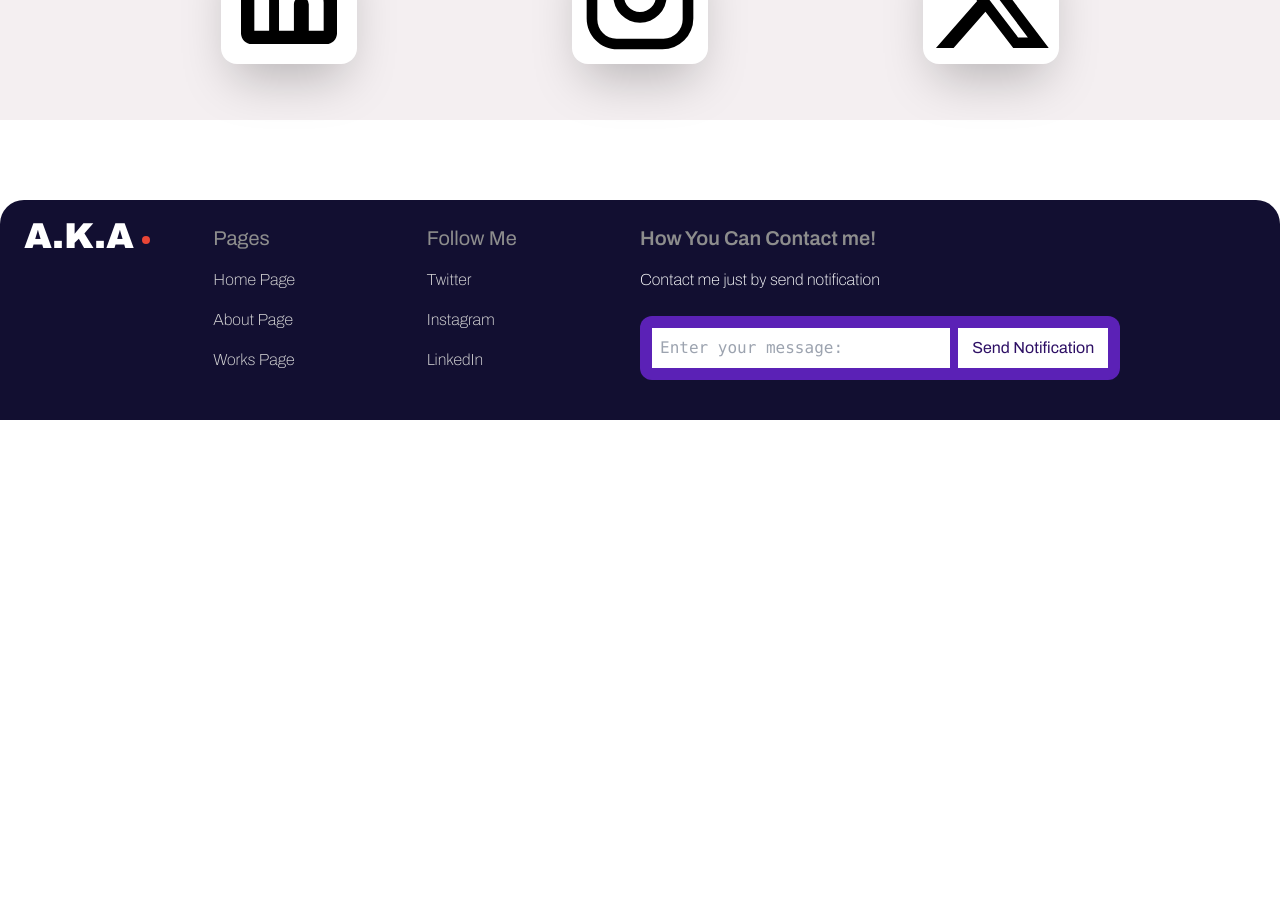
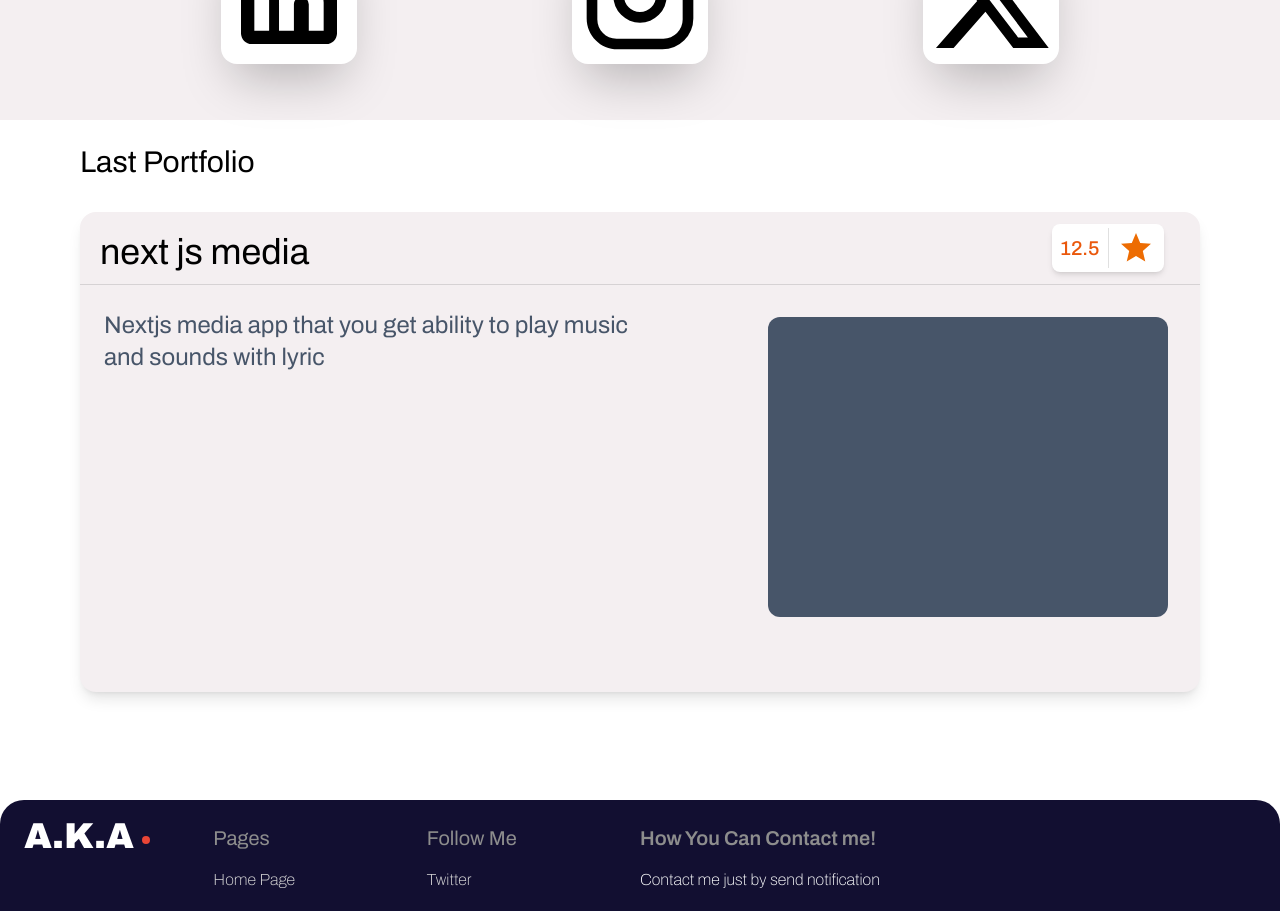
Before and after one commit to AlirezaAkbarpour/Portfolio, a Next.js app: page /portfolio in a window 1280 px wide. Shown: the part 600-1511 px from the top of the page. Before the commit the page ends 1020 px from the top, so only its background shows below. Built offline with nearby package versions, Linux system fonts and the light colour scheme.

Commit message:
fix fetch api

```diff
--- a/app/api/portfolio/route.ts
+++ b/app/api/portfolio/route.ts
@@ -1,7 +1,7 @@
-import { Portfolios } from "@/types/portfolios";
+import { Portfolio } from "@/types/portfolios";
 import type { NextRequest } from "next/server";
 
-const portfolio : Portfolios =
+const portfolio : Portfolio =
     {
         id:2525,
         name:'next js media',
@@ -16,7 +16,7 @@ const portfolio : Portfolios =
 
 export async function GET(request:NextRequest) {
     if(request.method==="GET"){
-        return Response.json({portfolio},{
+        return Response.json(portfolio,{
             status:200,
         })
     }
--- a/app/portfolio/page.tsx
+++ b/app/portfolio/page.tsx
@@ -2,13 +2,16 @@
 import Github_Ban from '@/components/banners/github'
 import LinerStar from '@/components/svgs/linerStar'
 import { useGSAP } from '@gsap/react'
-import { Instagram, LinkedIn, X } from '@mui/icons-material'
+import { DynamicFeedTwoTone, Instagram, LinkedIn, X } from '@mui/icons-material'
 import gsap from 'gsap'
 import {useRef } from 'react'
 import Link from 'next/link'
 import { CSSTransition } from 'react-transition-group'
-import LastPortfolio from '@/components/portfolio/last-item'
-import ListPortfolioComponent from '@/components/portfolio/list-portfolios'
+import dynamic from 'next/dynamic'
+
+const ListPortfolio = dynamic(()=> import('@/components/portfolio/list-portfolios'))
+const LastPortfolio = dynamic(()=> import('@/components/portfolio/last-item'))
+
 
 export default function Page() {
   const container : React.RefObject<HTMLDivElement> = useRef(null)
@@ -73,10 +76,10 @@ export default function Page() {
               </div></Link>
         </div>
         <div className='page w-full'>
-          {/*<LastPortfolio/>*/}
+          <LastPortfolio/>
         </div>
         <div className='page w-full '>
-          {/*<ListPortfolioComponent/>*/}
+         {/* <ListPortfolio/>*/}
         </div>
     </div>
   )
--- a/components/portfolio/last-item.tsx
+++ b/components/portfolio/last-item.tsx
@@ -1,32 +1,31 @@
-'use client'
-import { use } from "react"
-import { Button, Divider } from "@mui/material"
-import { Language, Star } from "@mui/icons-material"
+import {Divider } from "@mui/material"
+import {Star } from "@mui/icons-material"
 import Link from "next/link"
-const host = 'localhost'
-const port = '3000'
-
-async function getData(){
-  try{
-    const res = await fetch(`http://${host}:${port}/api/portfolio`,{cache:'no-cache',method:'GET'})
-      if(!res.ok){
-       throw new Error('Failed Fetch')
-      }
-      const data = res.json()
-     return data;
-  }catch(error){
-    new Error("error fetch function")
-  }
-
-}
-
-const PromiseStake: Promise<any> = getData()
+import { useEffect, useState } from "react"
+import Loading from "../loading"
+import type { Portfolio } from "@/types/portfolios"
 
 export default function LastPortfolio() {
-  const data = use(PromiseStake)
-  if(!data) {
-    throw new Error("data catch error")
-  }
+  const [portfolio,setPortfolio] = useState<Portfolio>()
+  const [isLoading, setLoading] = useState(true)
+
+  useEffect(()=>{
+    const fetchData = async ()=>{
+      await fetch("http://localhost:3000/api/portfolio",{cache:"no-store"})
+      .then((res)=> res.json())
+      .then((data)=>{
+        setPortfolio(data)
+        setLoading(false)
+      }
+    )
+    }
+    fetchData()
+  },[])
+
+  console.log(portfolio)
+  if(isLoading) return(<Loading/>)
+  if(!portfolio) return(<div>Nothing to show!</div>);
+
   return (
     <div className='w-full h-full bg-white py-2'>
             <h1 className='w-full h-16 text-3xl px-20 py-4 font-normal'>Last Portfolio</h1>
@@ -36,13 +35,13 @@ export default function LastPortfolio() {
                 transition-colors
                 '
               >
-                <Link href={data.portfolio.links.main_page}>
+                <Link href={"/portfolios/"+portfolio.id}>
                 <div className='w-full h-16 m-1 flex justify-between items-center'>
-                    <h1 className="w-1/2 h-16 p-4 text-4xl ">{data.portfolio.name}</h1>
+                    <h1 className="w-1/2 h-16 p-4 text-4xl ">{portfolio.name}</h1>
                     <div className="w-1/2 h-16 flex justify-end px-10">
                       <div className="w-28 h-12 bg-white rounded-lg mt-2 shadow-md py-1 flex justify-center items-center">
                             <div className="w-1/2 h-full flex items-center">
-                              <p className="w-full text-xl text-center text-orange-600 font-medium">{data.portfolio.likes}</p>
+                              <p className="w-full text-xl text-center text-orange-600 font-medium">{portfolio.likes}</p>
                             </div>
                             <Divider orientation="vertical"/>
                             <div className="w-1/2 h-full flex items-center justify-center">
@@ -54,7 +53,7 @@ export default function LastPortfolio() {
                 <Divider/>
                 <div className="w-full p-4 flex justify-around">
                       <div className="w-1/2 text-2xl font-normal first-letter:uppercase p-2 text-slate-600">
-                        {data.portfolio.description}
+                        {portfolio.description}
                       </div>
                       <div className="w-1/2 p-4 flex justify-end items-start">
                         <div className="w-[400px] h-[300px] bg-slate-600 rounded-xl"></div>
--- a/types/portfolios.ts
+++ b/types/portfolios.ts
@@ -1,3 +1,3 @@
-export interface Portfolios {
+export interface Portfolio {
     id:number,name:string,description:string,likes:number,links:{github:string,main_page:string}
 }
```
